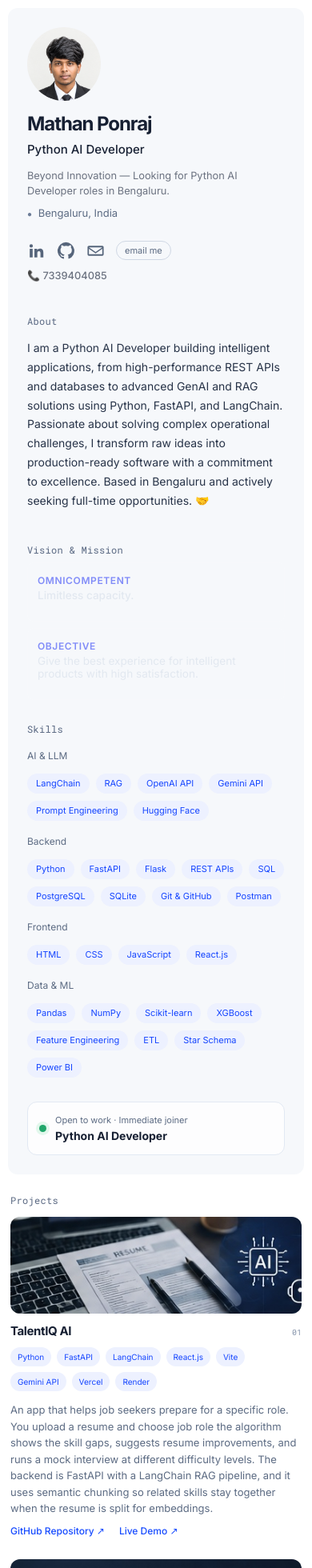
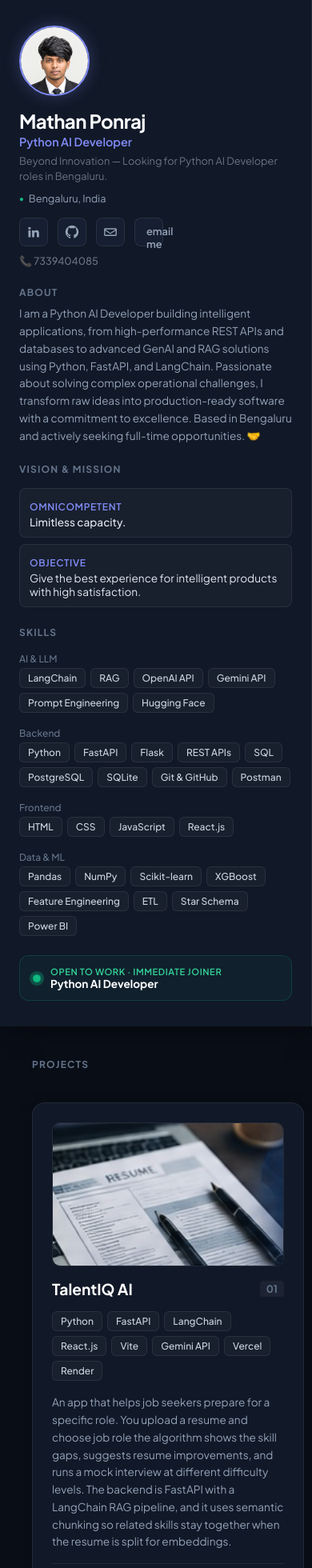
Before and after one commit to mathan-ponraj/mathan_portfolio, a React (Vite) app: page / in a window 390 px wide. Shown: the top 1960 px of the page at 80% size. Built offline with nearby package versions, Linux system fonts and the light colour scheme.

Commit message:
Refactor CSS for theming and layout improvements
Updated font imports and CSS variables for theming. Refined layout styles and added responsive design adjustments.

```diff
--- a/src/App.css
+++ b/src/App.css
@@ -1,131 +1,410 @@
-@import url('https://fonts.googleapis.com/css2?family=Inter:wght@400;500;600;700&family=Roboto+Mono:wght@400;500&display=swap');
+@import url('https://fonts.googleapis.com/css2?family=Plus+Jakarta+Sans:wght@400;500;600;700&display=swap');
 
 :root {
-  --ink: #172033;
-  --muted: #5c6b83;
-  --soft-muted: #7c8ba4;
-  --accent: #174bff;
-  --tag-bg: #edf1ff;
-  --line: #e8edf5;
-  --sidebar: #f6f8fb;
+  --bg-color: #090d16;
+  --panel-bg: #111827;
+  --card-bg: #161e31;
+  --border-color: rgba(255, 255, 255, 0.08);
+  --border-hover: rgba(129, 140, 248, 0.4);
+  --accent-glow: rgba(99, 102, 241, 0.15);
+  --text-main: #f8fafc;
+  --text-muted: #94a3b8;
 }
 
-* { box-sizing: border-box; }
-html { min-width: 320px; background: #fff; }
-body { margin: 0; color: var(--ink); background: #fff; font-family: Inter, Arial, sans-serif; -webkit-font-smoothing: antialiased; }
-a { color: inherit; }
-
-.portfolio-shell {
-  width: min(100%, 1720px);
-  min-height: 100vh;
-  margin: 0 auto;
-  padding: 16px 18px 18px;
-  display: grid;
-  grid-template-columns: minmax(300px, 29%) minmax(0, 1fr);
-  gap: 20px;
+* {
+  box-sizing: border-box;
+  margin: 0;
+  padding: 0;
 }
 
+body {
+  font-family: 'Plus Jakarta Sans', sans-serif;
+  background-color: var(--bg-color);
+  color: var(--text-main);
+  min-height: 100vh;
+  overflow-x: hidden;
+}
+
+/* 3D Shell Layout */
+.portfolio-shell {
+  display: flex;
+  min-height: 100vh;
+  max-width: 1550px;
+  margin: 0 auto;
+  perspective: 1200px; /* Enables 3D perspective depth */
+}
+
+/* Sidebar / Left Column */
 .sidebar {
-  min-width: 0;
-  min-height: calc(100vh - 34px);
-  padding: 32px 32px 36px;
-  border-radius: 14px;
-  background: var(--sidebar);
+  width: 380px;
+  background: var(--panel-bg);
+  border-right: 1px solid var(--border-color);
+  padding: 32px 24px;
   display: flex;
   flex-direction: column;
-}
-.profile-top { display: flex; flex-direction: column; align-items: flex-start; }
-.profile-photo, .profile-fallback { width: 108px; height: 108px; border-radius: 50%; object-fit: cover; margin-bottom: 21px; background: #e7ebf3; }
-.profile-fallback { display: none; place-items: center; color: #354766; font-size: 30px; font-weight: 700; }
-.profile-top h1 { margin: 0 0 7px; font-size: clamp(24px, 1.8vw, 30px); letter-spacing: -0.045em; line-height: 1.15; font-weight: 700; }
-.profile-title { margin: 0 0 6px; font-size: 15px; line-height: 1.5; font-weight: 500; }
-.profile-location { margin: 0; color: var(--muted); font-size: 13px; }
-.profile-location span { color: #6d7d98; font-size: 10px; margin-right: 4px; }
-.social-links { display: flex; align-items: center; gap: 14px; min-height: 28px; margin-top: 25px; flex-wrap: wrap; }
-.social-links a:not(.email-pill) { width: 23px; height: 23px; display: inline-flex; color: #56657b; transition: color .18s ease, transform .18s ease; }
-.social-links a:hover { color: var(--accent); transform: translateY(-1px); }
-.social-links svg { width: 100%; height: 100%; fill: currentColor; }
-.email-pill { color: var(--muted); border: 1px solid #cfd7e4; border-radius: 999px; padding: 4px 10px; font-size: 11px; text-decoration: none; }
-.sidebar-section { margin-top: 58px; }
-.section-kicker { margin: 0; color: #586781; font-family: 'Roboto Mono', monospace; font-size: 12px; letter-spacing: .025em; }
-.about-copy { max-width: 340px; margin: 13px 0 0; color: #273348; font-size: 14px; line-height: 1.7; }
-.skills-section { margin-top: 54px; }
-.availability-card { display: flex; align-items: center; gap: 11px; margin-top: 54px; padding: 15px 14px; border: 1px solid #e2e9f3; border-radius: 12px; background: rgba(255, 255, 255, .78); }
-.availability-dot { flex: 0 0 auto; width: 9px; height: 9px; border-radius: 50%; background: #20a66a; box-shadow: 0 0 0 4px #e2f7ec; }
-.availability-label { margin: 0 0 4px; color: var(--muted); font-size: 11px; }
-.availability-role { margin: 0; color: var(--ink); font-size: 14px; font-weight: 650; }
-.tag-list { display: flex; flex-wrap: wrap; align-items: center; gap: 8px; }
-.skills-list { margin-top: 15px; gap: 9px 8px; }
-.tag { display: inline-flex; align-items: center; min-height: 25px; padding: 5px 11px; border-radius: 999px; background: var(--tag-bg); color: #1646ff; font-size: 11px; line-height: 1.2; white-space: nowrap; }
-
-.main-content { min-width: 0; padding: 18px 2px 0 0; }
-.projects-header { display: flex; align-items: center; justify-content: space-between; margin: 2px 5px 13px 0; }
-.projects-header > span { color: #8b98ad; font-size: 11px; }
-.projects-grid { display: grid; grid-template-columns: repeat(2, minmax(0, 1fr)); column-gap: 28px; row-gap: 30px; align-items: start; }
-.project-card { min-width: 0; }
-.project-image { position: relative; display: block; overflow: hidden; width: 100%; aspect-ratio: 3.18 / 1; border-radius: 12px; background: #e8edf5; isolation: isolate; }
-.project-image img { width: 100%; height: 100%; display: block; object-fit: cover; transition: transform .35s ease; }
-.project-image:hover img { transform: scale(1.035); }
-.image-shade { position: absolute; inset: 0; background: linear-gradient(90deg, rgba(14, 28, 53, .10), rgba(14, 28, 53, .02)); pointer-events: none; }
-.project-heading { display: flex; align-items: baseline; justify-content: space-between; gap: 10px; margin-top: 12px; }
-.project-heading h2 { margin: 0; font-size: 15px; line-height: 1.35; letter-spacing: -.025em; font-weight: 650; }
-.project-number { flex: 0 0 auto; color: #8795ac; font-family: 'Roboto Mono', monospace; font-size: 10px; }
-.project-card .tag-list { margin-top: 10px; gap: 7px; }
-.project-card .tag { min-height: 24px; padding: 5px 11px; font-size: 10.5px; }
-.project-description { margin: 13px 0 0; color: var(--muted); font-size: 13px; line-height: 1.58; }
-.project-links { display: flex; flex-wrap: wrap; gap: 8px 18px; margin-top: 10px; }
-.project-links a { color: var(--accent); font-size: 12px; font-weight: 500; text-decoration: none; }
-.project-links a:hover { text-decoration: underline; }
-
-.background-sections { display: grid; grid-template-columns: 1.08fr 1fr; gap: 30px; margin-top: 32px; padding: 24px 0 18px; border-top: 1px solid var(--line); }
-.background-column { min-width: 0; padding-right: 25px; }
-.education-column { border-left: 1px solid var(--line); padding-left: 28px; padding-right: 0; }
-.muted-line { margin: 18px 0 5px; color: var(--muted); font-size: 12px; }
-.background-column h3 { margin: 0; font-size: 13px; font-weight: 600; line-height: 1.5; }
-.background-description { margin: 5px 0 13px; color: var(--muted); font-size: 12px; line-height: 1.65; }
-.education-entry + .education-entry { margin-top: 18px; padding-top: 13px; border-top: 1px solid var(--line); }
-.education-entry .muted-line { margin-top: 12px; }
-.background-column .tag-list { gap: 7px; }
-.footer { border-top: 1px solid #f0f2f7; padding-top: 13px; color: #9aa5b6; font-size: 10px; text-align: right; }
-
-@media (min-width: 1500px) {
-  .portfolio-shell { grid-template-columns: minmax(350px, 29%) minmax(0, 1fr); gap: 24px; padding: 18px 20px; }
-  .sidebar { padding: 36px 36px 40px; }
-  .profile-photo, .profile-fallback { width: 118px; height: 118px; }
-  .project-heading h2 { font-size: 16px; }
-  .project-description { font-size: 14px; }
-  .tag { font-size: 12px; }
+  gap: 24px;
+  position: sticky;
+  top: 0;
+  height: 100vh;
+  overflow-y: auto;
+  z-index: 10;
+  box-shadow: 10px 0 30px rgba(0, 0, 0, 0.5);
 }
 
-@media (max-width: 1050px) {
-  .portfolio-shell { grid-template-columns: 270px minmax(0, 1fr); gap: 18px; padding: 12px; }
-  .sidebar { padding: 26px 22px; }
-  .projects-grid { column-gap: 18px; }
-  .project-heading h2 { font-size: 13px; }
-  .project-description { font-size: 12px; }
-  .project-card .tag { font-size: 10px; padding-inline: 9px; }
+.sidebar::-webkit-scrollbar {
+  width: 4px;
+}
+.sidebar::-webkit-scrollbar-thumb {
+  background: rgba(255, 255, 255, 0.1);
+  border-radius: 4px;
 }
 
-@media (max-width: 760px) {
-  .portfolio-shell { display: flex; flex-direction: column; padding: 10px; gap: 14px; }
-  .sidebar { min-height: auto; border-radius: 12px; padding: 24px; }
-  .availability-card { margin-top: 30px; }
-  .profile-photo, .profile-fallback { width: 92px; height: 92px; margin-bottom: 15px; }
-  .sidebar-section { margin-top: 28px; }
-  .skills-section { margin-top: 28px; }
-  .about-copy { max-width: none; }
-  .main-content { padding: 8px 3px 0; }
-  .projects-grid { grid-template-columns: 1fr; row-gap: 28px; }
-  .project-image { aspect-ratio: 3 / 1; }
-  .project-heading h2 { font-size: 15px; }
-  .project-description { font-size: 13px; }
-  .background-sections { grid-template-columns: 1fr; gap: 20px; }
-  .background-column { padding-right: 0; }
-  .education-column { border-left: 0; border-top: 1px solid var(--line); padding: 20px 0 0; }
+/* Main Content / Right Column */
+.main-content {
+  flex: 1;
+  padding: 40px;
+  display: flex;
+  flex-direction: column;
+  gap: 40px;
+  overflow-y: auto;
 }
 
-@media (prefers-reduced-motion: reduce) {
-  *, *::before, *::after { scroll-behavior: auto !important; transition-duration: .01ms !important; }
+/* Profile Section */
+.profile-photo {
+  width: 88px;
+  height: 88px;
+  border-radius: 50%;
+  object-fit: cover;
+  border: 2px solid #818cf8;
+  box-shadow: 0 0 20px rgba(129, 140, 248, 0.3);
 }
-.social-placeholder { width: 23px; height: 23px; display: inline-flex; color: #56657b; opacity: .95; }
-.social-placeholder svg { width: 100%; height: 100%; fill: currentColor; }
+
+.profile-fallback {
+  width: 88px;
+  height: 88px;
+  border-radius: 50%;
+  background: linear-gradient(135deg, #4f46e5, #818cf8);
+  display: none;
+  place-items: center;
+  font-weight: 700;
+  font-size: 1.5rem;
+  color: white;
+}
+
+.sidebar h1 {
+  font-size: 1.5rem;
+  font-weight: 700;
+  margin-top: 12px;
+  letter-spacing: -0.025em;
+}
+
+.profile-title {
+  color: #818cf8;
+  font-weight: 600;
+  font-size: 0.9rem;
+  margin-top: 2px;
+}
+
+.profile-location {
+  display: flex;
+  align-items: center;
+  gap: 6px;
+  font-size: 0.8rem;
+  color: var(--text-muted);
+  margin-top: 8px;
+}
+.profile-location span {
+  color: #10b981;
+  font-size: 0.6rem;
+}
+
+/* Social Icons */
+.social-links {
+  display: flex;
+  align-items: center;
+  gap: 12px;
+  margin-top: 16px;
+}
+
+.social-links a, .social-placeholder {
+  width: 36px;
+  height: 36px;
+  border-radius: 8px;
+  background: var(--card-bg);
+  border: 1px solid var(--border-color);
+  display: grid;
+  place-items: center;
+  color: var(--text-muted);
+  transition: all 0.3s cubic-bezier(0.4, 0, 0.2, 1);
+}
+
+.social-links a:hover {
+  background: #4f46e5;
+  color: white;
+  border-color: #6366f1;
+  transform: translateY(-3px) scale(1.05);
+  box-shadow: 0 10px 20px rgba(79, 70, 229, 0.4);
+}
+
+.social-links svg {
+  width: 18px;
+  height: 18px;
+  fill: currentColor;
+}
+
+.email-pill {
+  padding: 8px 14px;
+  background: rgba(129, 140, 248, 0.1);
+  border: 1px solid rgba(129, 140, 248, 0.2);
+  color: #818cf8;
+  font-size: 0.8rem;
+  font-weight: 600;
+  border-radius: 8px;
+  text-decoration: none;
+  transition: all 0.3s ease;
+}
+.email-pill:hover {
+  background: #818cf8;
+  color: white;
+  box-shadow: 0 0 15px rgba(129, 140, 248, 0.5);
+}
+
+/* Sidebar Sections */
+.sidebar-section {
+  display: flex;
+  flex-direction: column;
+  gap: 8px;
+}
+
+.section-kicker {
+  font-size: 0.75rem;
+  font-weight: 700;
+  text-transform: uppercase;
+  letter-spacing: 0.1em;
+  color: #64748b;
+}
+
+.about-copy {
+  font-size: 0.85rem;
+  line-height: 1.6;
+  color: var(--text-muted);
+}
+
+.muted-line {
+  font-size: 0.75rem;
+  color: #64748b;
+  margin-top: 10px;
+  margin-bottom: 4px;
+  font-weight: 500;
+}
+
+/* Skills tags */
+.tag-list {
+  display: flex;
+  flex-wrap: wrap;
+  gap: 6px;
+}
+
+.tag {
+  font-size: 0.75rem;
+  padding: 4px 10px;
+  background: rgba(255, 255, 255, 0.03);
+  border: 1px solid var(--border-color);
+  border-radius: 6px;
+  color: #cbd5e1;
+  font-weight: 500;
+  transition: all 0.2s ease;
+}
+.tag:hover {
+  border-color: #818cf8;
+  background: rgba(129, 140, 248, 0.1);
+  color: #fff;
+  transform: translateY(-2px);
+}
+
+/* 3D Project Cards */
+.projects-grid {
+  display: grid;
+  grid-template-columns: repeat(auto-fit, minmax(340px, 1fr));
+  gap: 24px;
+}
+
+.project-card {
+  background: var(--panel-bg);
+  border: 1px solid var(--border-color);
+  border-radius: 16px;
+  padding: 24px;
+  display: flex;
+  flex-direction: column;
+  gap: 16px;
+  position: relative;
+  transform-style: preserve-3d;
+  transition: all 0.4s cubic-bezier(0.16, 1, 0.3, 1);
+  box-shadow: 0 4px 20px rgba(0, 0, 0, 0.2);
+}
+
+/* 3D Hover Float effect */
+.project-card:hover {
+  transform: translateY(-8px) rotateX(2deg) rotateY(-2deg);
+  border-color: var(--border-hover);
+  box-shadow: 0 20px 40px rgba(0, 0, 0, 0.4), 0 0 25px var(--accent-glow);
+}
+
+.project-image {
+  width: 100%;
+  height: 180px;
+  border-radius: 10px;
+  overflow: hidden;
+  position: relative;
+  border: 1px solid var(--border-color);
+}
+
+.project-image img {
+  width: 100%;
+  height: 100%;
+  object-fit: cover;
+  transition: transform 0.5s ease;
+}
+
+.project-card:hover .project-image img {
+  transform: scale(1.05);
+}
+
+.project-heading {
+  display: flex;
+  justify-content: space-between;
+  align-items: center;
+}
+
+.project-heading h2 {
+  font-size: 1.2rem;
+  font-weight: 700;
+  color: #fff;
+}
+
+.project-number {
+  font-size: 0.8rem;
+  font-weight: 700;
+  color: #64748b;
+  background: rgba(255, 255, 255, 0.05);
+  padding: 2px 8px;
+  border-radius: 4px;
+}
+
+.project-description {
+  font-size: 0.85rem;
+  line-height: 1.6;
+  color: var(--text-muted);
+}
+
+.project-links {
+  display: flex;
+  gap: 16px;
+  margin-top: auto;
+  padding-top: 12px;
+  border-top: 1px solid var(--border-color);
+}
+
+.project-links a {
+  font-size: 0.8rem;
+  font-weight: 600;
+  color: #818cf8;
+  text-decoration: none;
+  display: inline-flex;
+  align-items: center;
+  gap: 4px;
+  transition: color 0.2s ease;
+}
+.project-links a:hover {
+  color: #a5b4fc;
+}
+
+/* Background Sections (Achievements & Education) 3D Layout */
+.background-sections {
+  display: grid;
+  grid-template-columns: 1fr 1fr;
+  gap: 24px;
+}
+
+.background-column {
+  background: var(--panel-bg);
+  border: 1px solid var(--border-color);
+  border-radius: 16px;
+  padding: 28px;
+  transition: all 0.3s ease;
+}
+.background-column:hover {
+  border-color: rgba(129, 140, 248, 0.3);
+  box-shadow: 0 10px 30px rgba(0, 0, 0, 0.3);
+}
+
+.background-description {
+  font-size: 0.85rem;
+  color: var(--text-muted);
+  line-height: 1.6;
+  margin-top: 6px;
+}
+
+/* Availability Card */
+.availability-card {
+  display: flex;
+  align-items: center;
+  gap: 12px;
+  background: rgba(16, 185, 129, 0.05);
+  border: 1px solid rgba(16, 185, 129, 0.2);
+  padding: 12px 16px;
+  border-radius: 12px;
+  margin-top: auto;
+}
+
+.availability-dot {
+  width: 10px;
+  height: 10px;
+  background-color: #10b981;
+  border-radius: 50%;
+  box-shadow: 0 0 10px #10b981;
+  animation: pulse 2s infinite;
+}
+
+@keyframes pulse {
+  0% { transform: scale(0.95); box-shadow: 0 0 0 0 rgba(16, 185, 129, 0.7); }
+  70% { transform: scale(1); box-shadow: 0 0 0 8px rgba(16, 185, 129, 0); }
+  100% { transform: scale(0.95); box-shadow: 0 0 0 0 rgba(16, 185, 129, 0); }
+}
+
+.availability-label {
+  font-size: 0.7rem;
+  font-weight: 600;
+  color: #34d399;
+  text-transform: uppercase;
+  letter-spacing: 0.05em;
+}
+
+.availability-role {
+  font-size: 0.85rem;
+  font-weight: 700;
+  color: #fff;
+}
+
+.footer {
+  text-align: center;
+  font-size: 0.8rem;
+  color: #64748b;
+  padding: 20px 0;
+  border-top: 1px solid var(--border-color);
+}
+
+/* Responsive breakpoint */
+@media (max-width: 1024px) {
+  .portfolio-shell {
+    flex-direction: column;
+  }
+  .sidebar {
+    width: 100%;
+    height: auto;
+    position: relative;
+  }
+  .background-sections {
+    grid-template-columns: 1fr;
+  }
+}
```
